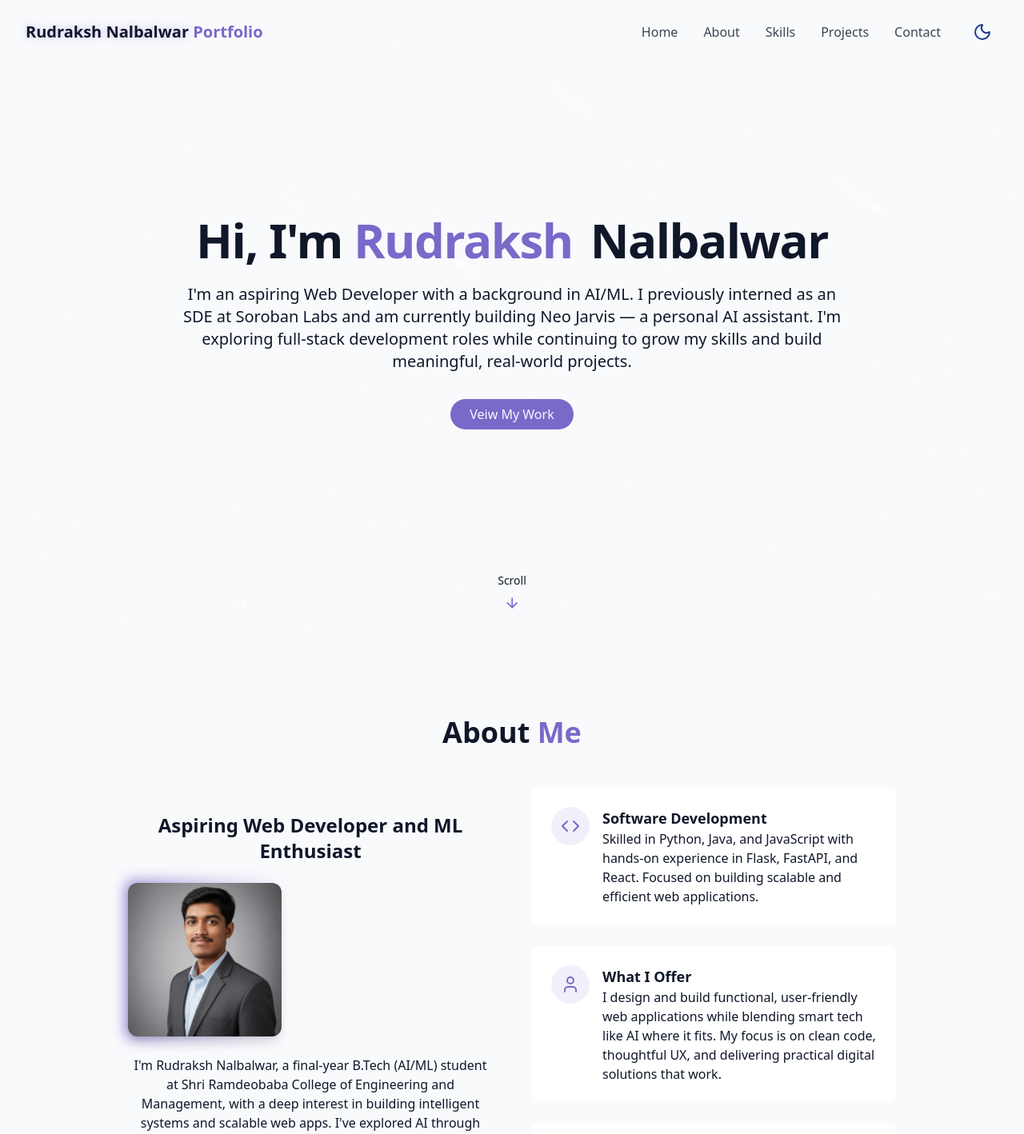
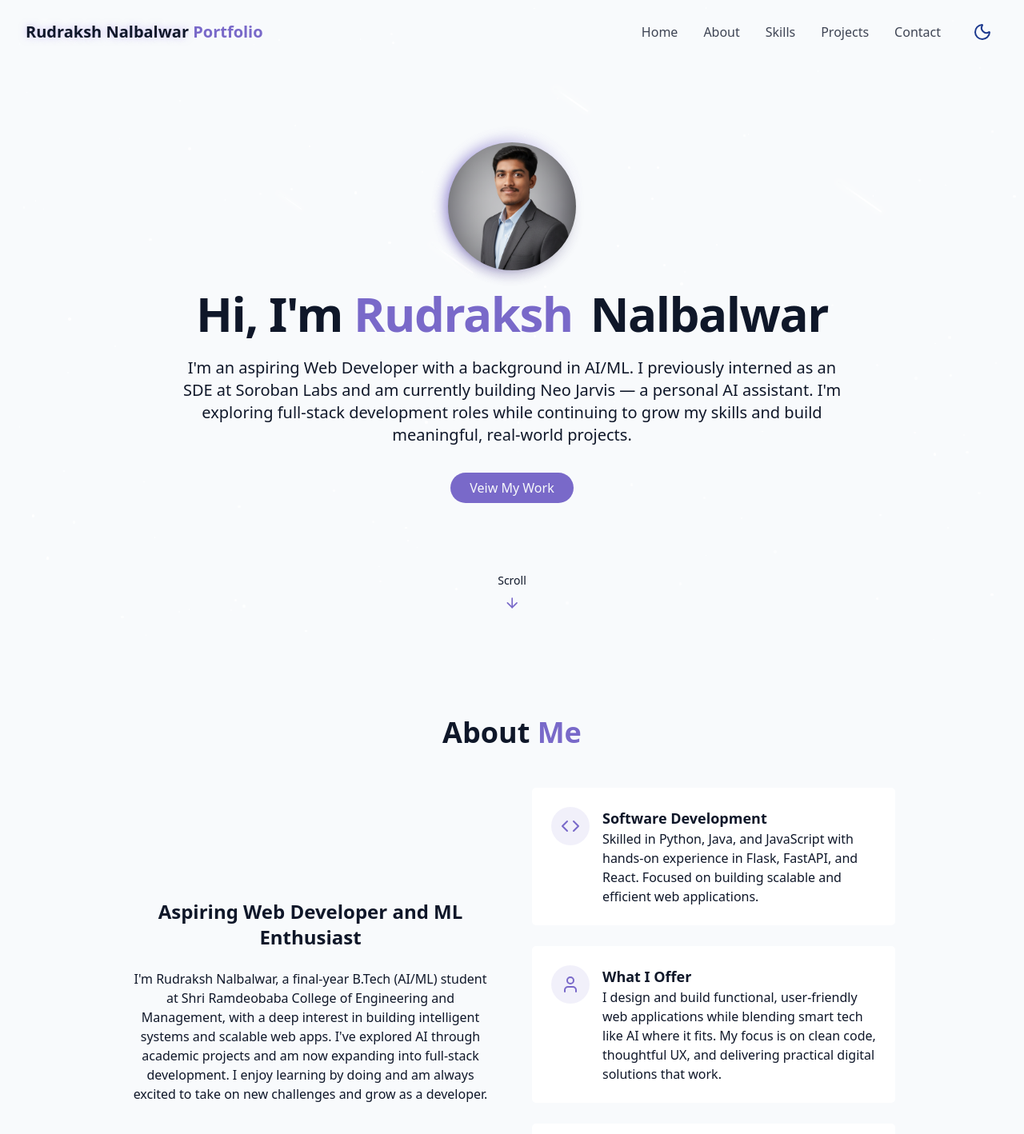
Before and after one commit to rudrakshnalbalwar/Portfolio, a React (Vite) app: page / in a window 1280 px wide. Shown: the top 1418 px of the page at 80% size. Built offline with nearby package versions, Linux system fonts and the light colour scheme.

Commit message:
update location

```diff
--- a/src/components/AboutSection.jsx
+++ b/src/components/AboutSection.jsx
@@ -13,21 +13,6 @@ export const AboutSection = () => {
                         <h3 className="text-2xl font-semibold">
                             Aspiring Web Developer and ML Enthusiast
                         </h3>
-
-                        {/* Profile Photo */}
-                        <div className="flex justify-center md:justify-start">
-                            <div className="relative group">
-                                <div className="absolute -inset-1 bg-gradient-to-r from-primary to-secondary rounded-xl blur opacity-75 group-hover:opacity-100 transition duration-300"></div>
-                                <div className="relative">
-                                    <img
-                                        src="/Me_1.png"
-                                        alt="Rudraksh Nalbalwar"
-                                        className="w-40 h-40 md:w-48 md:h-48 object-cover rounded-xl shadow-lg"
-                                    />
-                                </div>
-                            </div>
-                        </div>
-
                         <p className="text-muted-foreground">
                             I'm Rudraksh Nalbalwar, a final-year B.Tech (AI/ML) student at Shri Ramdeobaba College of Engineering and Management,
                             with a deep interest in building intelligent systems and scalable web apps.
@@ -47,8 +32,6 @@ export const AboutSection = () => {
                         </div>
                     </div>
 
-                    <div className="space-y-6">
-                        {/* Feature Cards */}
                     <div className="grid grid-cols-1 gap-6">
                         <div className="gradient-border p-6 card-hover">
                             <div className="flex items-start gap-4">
@@ -93,7 +76,6 @@ export const AboutSection = () => {
                             </div>
 
                         </div>
-                        </div>
 
                     </div>
                 </div>
--- a/src/components/HeroSection.jsx
+++ b/src/components/HeroSection.jsx
@@ -8,6 +8,20 @@ export const HeroSection = () => {
         >
             <div className="container max-w-4xl mx-auto text-center z-18">
                 <div className="space-y-6">
+                    {/* Profile Photo */}
+                    <div className="flex justify-center opacity-0 animate-fade-in">
+                        <div className="relative group">
+                            <div className="absolute -inset-1 bg-gradient-to-r from-primary to-secondary rounded-full blur opacity-75 group-hover:opacity-100 transition duration-300"></div>
+                            <div className="relative">
+                                <img
+                                    src="/Me_1.png"
+                                    alt="Rudraksh Nalbalwar"
+                                    className="w-32 h-32 md:w-40 md:h-40 object-cover rounded-full shadow-lg"
+                                />
+                            </div>
+                        </div>
+                    </div>
+
                     <h1 className="text-4xl md:text-6xl font-bold tracking-tight">
                         <span className="opacity-0 animate-fade-in"> Hi, I'm </span>
                         <span className="text-primary opacity-0 animate-fade-in-delay-1"> Rudraksh </span>
```
Lines whose indentation alone changed are shown as unchanged.
